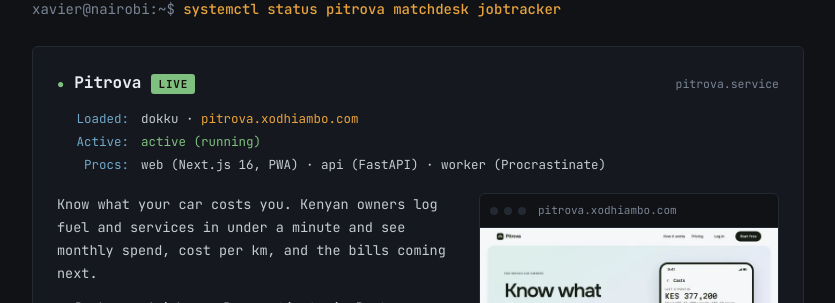
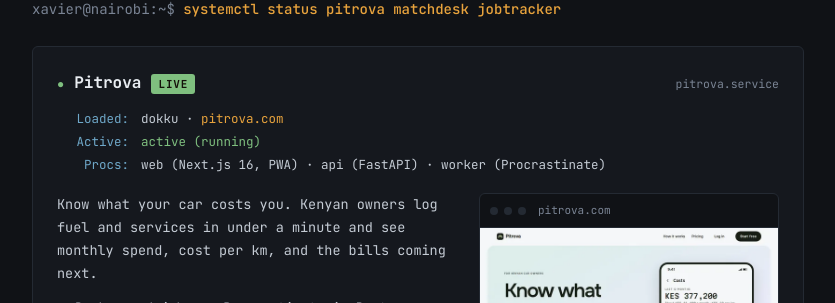
Before and after one commit to thepsalmist/thepsalmist.github.io, a Jekyll site: the page built from index.html, in a window 1280 px wide and 900 px high, scrolled down 2038 px. Shown: the part 150-453 px from the top of the window, without its empty margins (222-1057 px from the left). Built offline with Jekyll 4.4.1, drawn with Linux system fonts in a browser that asks for light colours.

Commit message:
Point Pitrova links at pitrova.com
Pitrova moved off the pitrova.xodhiambo.com subdomain to its own domain.
Update the homepage product card and the build page links.

```diff
--- a/index.html
+++ b/index.html
@@ -107,7 +107,7 @@
       <span class="unit">pitrova.service</span>
     </div>
     <div class="sysd">
-      <span class="k">Loaded:</span><span>dokku · <a href="https://pitrova.xodhiambo.com">pitrova.xodhiambo.com</a></span>
+      <span class="k">Loaded:</span><span>dokku · <a href="https://pitrova.com">pitrova.com</a></span>
       <span class="k">Active:</span><span><span class="ok">active (running)</span></span>
       <span class="k">Procs:</span><span>web (Next.js 16, PWA) · api (FastAPI) · worker (Procrastinate)</span>
     </div>
@@ -121,13 +121,13 @@
         </ul>
       </div>
       <figure class="shot">
-        <div class="bar"><i></i><i></i><i></i><span>pitrova.xodhiambo.com</span></div>
+        <div class="bar"><i></i><i></i><i></i><span>pitrova.com</span></div>
         <img src="{{ '/assets/images/projects/pitrova.webp' | relative_url }}" width="640" height="400" loading="lazy" alt="Pitrova landing page: Know what your car costs you, beside a phone showing a year of car costs">
       </figure>
     </div>
     <div class="meta">stack: <b>Next.js · FastAPI · Postgres · Redis · Procrastinate · Cloudflare R2 · Dokku</b></div>
     <div class="actions">
-      <a class="primary" href="https://pitrova.xodhiambo.com">open ↗</a>
+      <a class="primary" href="https://pitrova.com">open ↗</a>
       <a href="{{ '/projects/pitrova/' | relative_url }}">how it's built →</a>
     </div>
   </article>
--- a/projects/pitrova/index.html
+++ b/projects/pitrova/index.html
@@ -14,7 +14,7 @@
     <h1>{{ page.title }}</h1>
     <div class="postmeta">
       <span class="tag-ok">[LIVE]</span>
-      <a href="https://pitrova.xodhiambo.com">pitrova.xodhiambo.com ↗</a>
+      <a href="https://pitrova.com">pitrova.com ↗</a>
       · Next.js · FastAPI · Postgres · Redis · Procrastinate · R2 · Dokku
     </div>
   </header>
@@ -84,6 +84,6 @@
 
   <nav class="post-nav">
     <a href="{{ '/' | relative_url }}#products">← cd ~/#products</a>
-    <a href="https://pitrova.xodhiambo.com">pitrova.xodhiambo.com ↗</a>
+    <a href="https://pitrova.com">pitrova.com ↗</a>
   </nav>
 </article>
```
